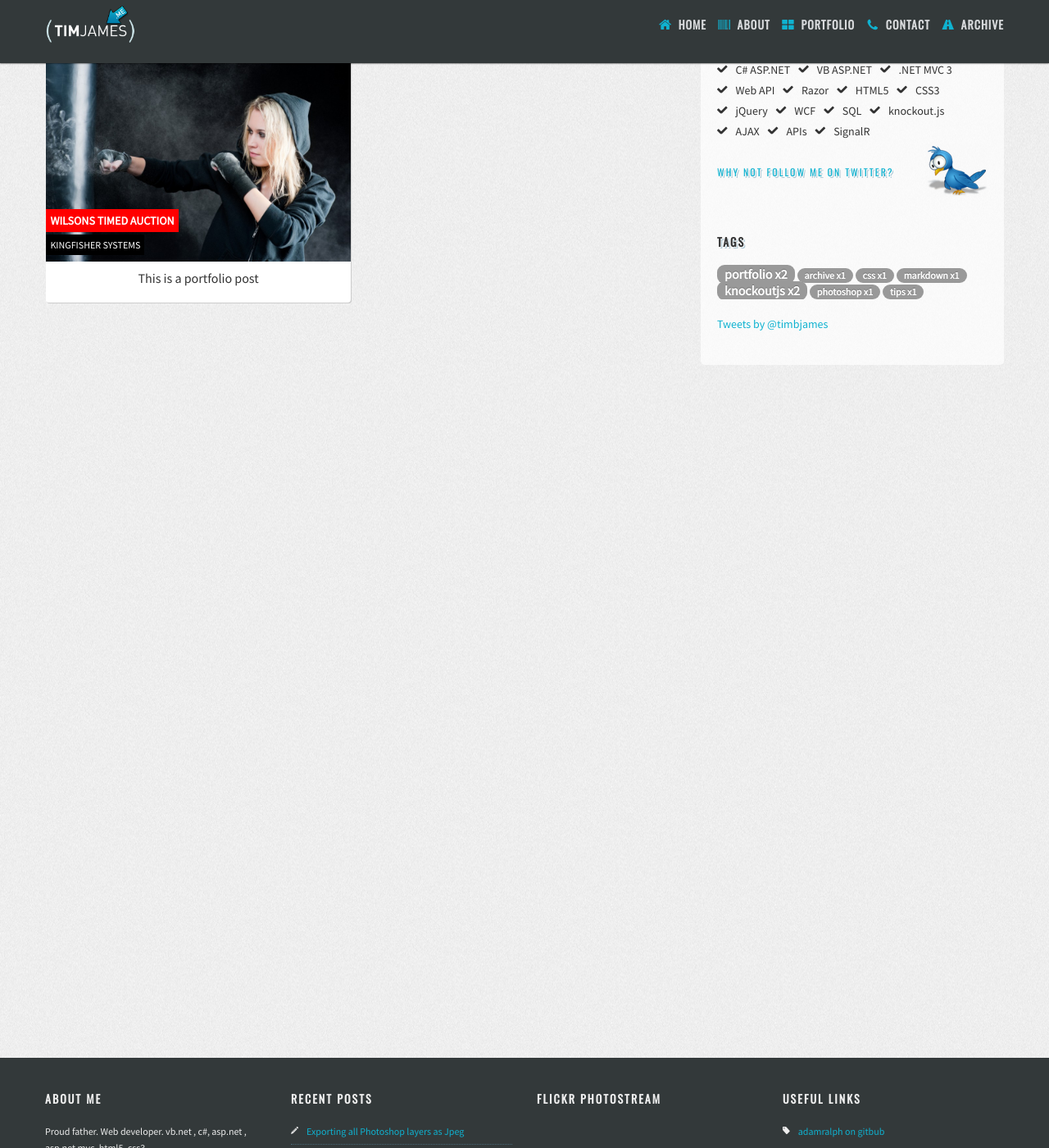
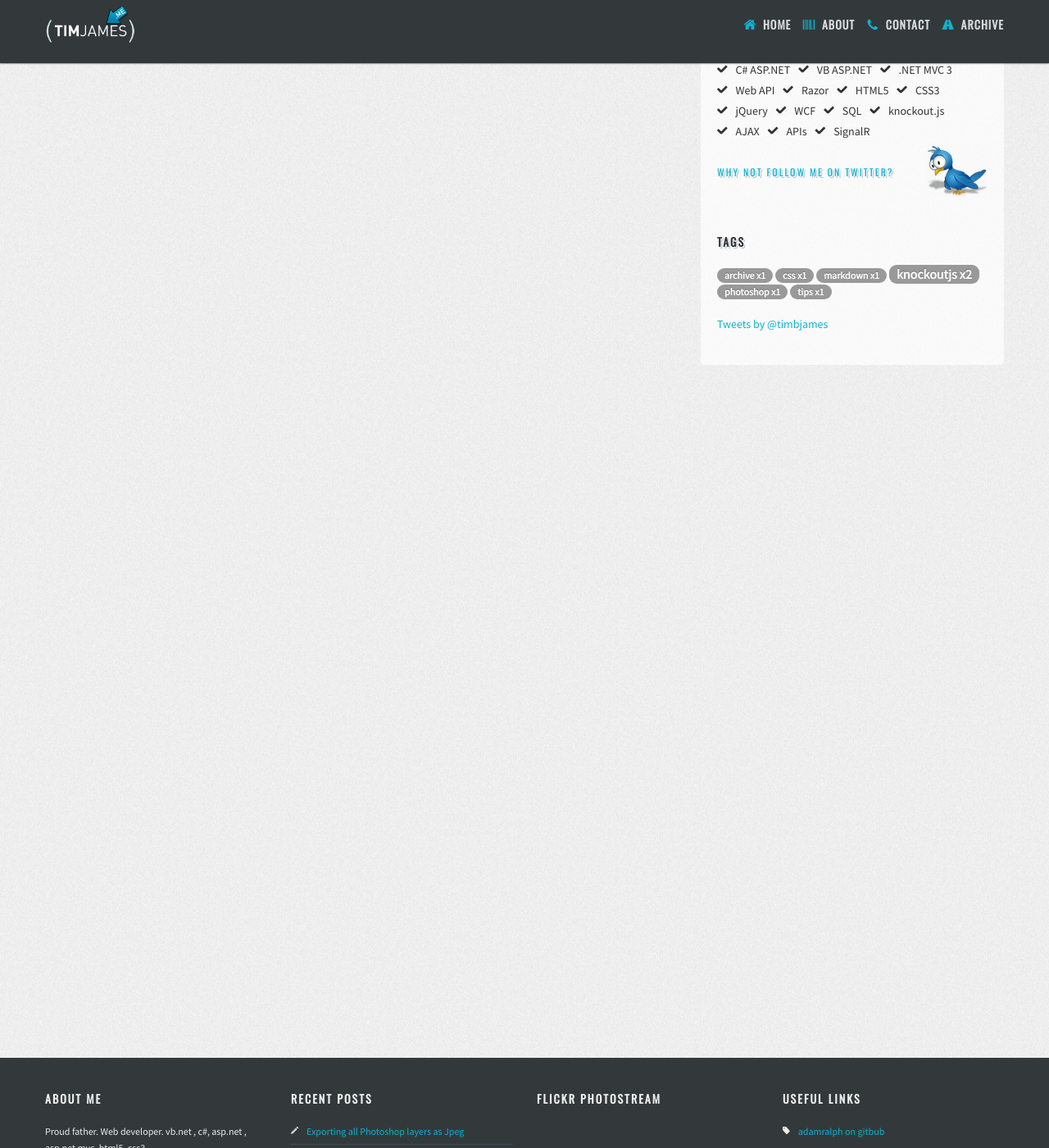
Before and after one commit to timbjames/timbjames.github.com, a Jekyll site: the page built from portfolio.html, in a window 1280 px wide and 1400 px high, scrolled down 314 px. Shown: the whole window at 82% size. Built offline with Jekyll 4.4.1, drawn with Linux system fonts in a browser that asks for light colours; nearby versions of some CDN libraries; some web fonts are replaced; Markdown is read by kramdown in place of the engine named in the settings; comment, search, counter and statistics services are not loaded; some of the changed text lies outside the part shown; grey boxes are pictures that could not be loaded.

Commit message:
removed portfolio

```diff
--- a/_layouts/layout.html
+++ b/_layouts/layout.html
@@ -63,7 +63,7 @@
                             <ul class="pull-right">
                                 <li class="icon-home"><a href="/index">Home</a></li>
                                 <li class="icon-barcode"><a href="/about">About</a></li>
-                                <li class="icon-th-large"><a href="/portfolio">Portfolio</a></li>
+                                <!--<li class="icon-th-large"><a href="/portfolio">Portfolio</a></li>-->
                                 <li class="icon-phone"><a href="/contact">Contact</a></li>
                                 <li class="icon-road"><a href="/archive">Archive</a></li>
                             </ul>
```
Also changed, not shown: _posts/2013-02-08-testing-blog-vs-portfolio.md (+1 -0 lines), _posts/2013-03-14-freelance-portfolio-one.md (+1 -0 lines).
